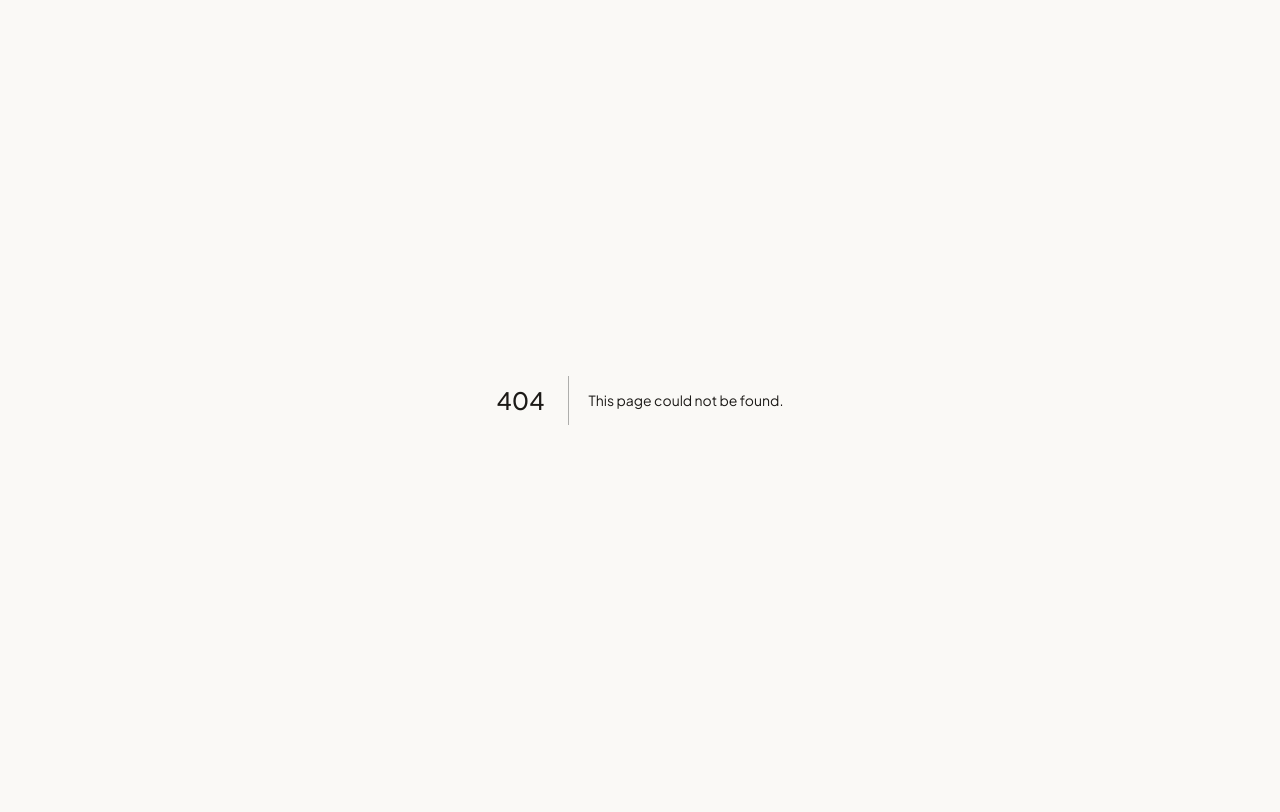
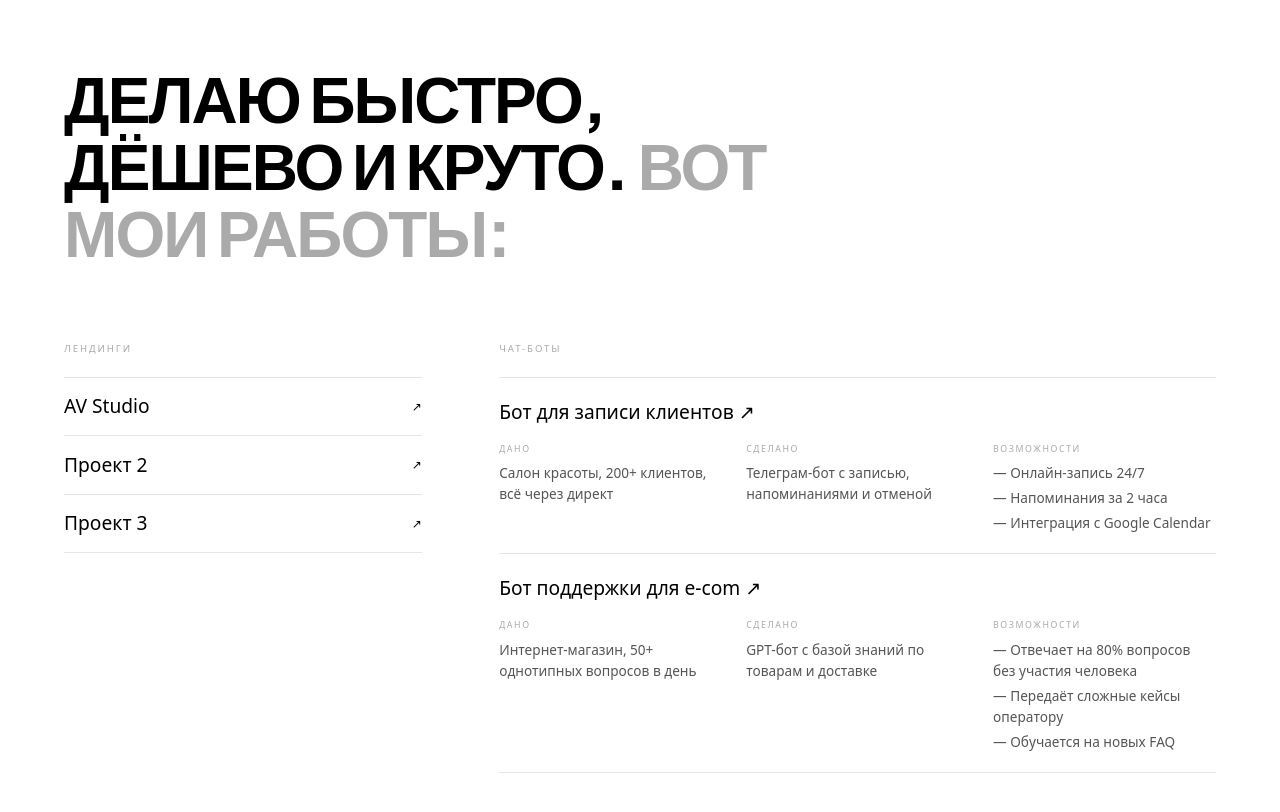
Before and after one commit to sashavee/av-studio, a Next.js app: page /portfolio in a window 1280 px wide. Before the commit this address had no page. Shown: the top 812 px of the page. Built offline with nearby package versions, Linux system fonts and the light colour scheme.

Commit message:
Add /portfolio page — BW, one screen, landings + chatbots

```diff
--- /dev/null
+++ b/app/portfolio/page.tsx
@@ -0,0 +1,159 @@
+const landings = [
+  { title: "AV Studio", url: "https://avstudio.agency" },
+  { title: "Проект 2", url: "#" },
+  { title: "Проект 3", url: "#" },
+];
+
+const bots = [
+  {
+    title: "Бот для записи клиентов",
+    url: "#",
+    given: "Салон красоты, 200+ клиентов, всё через директ",
+    done: "Телеграм-бот с записью, напоминаниями и отменой",
+    features: ["Онлайн-запись 24/7", "Напоминания за 2 часа", "Интеграция с Google Calendar"],
+  },
+  {
+    title: "Бот поддержки для e-com",
+    url: "#",
+    given: "Интернет-магазин, 50+ однотипных вопросов в день",
+    done: "GPT-бот с базой знаний по товарам и доставке",
+    features: ["Отвечает на 80% вопросов без участия человека", "Передаёт сложные кейсы оператору", "Обучается на новых FAQ"],
+  },
+];
+
+export default function Portfolio() {
+  return (
+    <main style={{
+      minHeight: "100vh",
+      background: "#fff",
+      color: "#000",
+      fontFamily: "system-ui, sans-serif",
+      display: "flex",
+      flexDirection: "column",
+      padding: "clamp(2rem, 5vw, 5rem)",
+      boxSizing: "border-box",
+    }}>
+
+      {/* Header */}
+      <h1 style={{
+        fontSize: "clamp(2rem, 5vw, 5rem)",
+        fontWeight: 900,
+        lineHeight: 1.05,
+        letterSpacing: "-0.03em",
+        textTransform: "uppercase",
+        maxWidth: "18ch",
+        marginBottom: "clamp(3rem, 6vw, 6rem)",
+      }}>
+        Делаю быстро, дёшево и круто.{" "}
+        <span style={{ color: "#aaa" }}>Вот мои работы:</span>
+      </h1>
+
+      {/* Two columns */}
+      <div style={{
+        display: "grid",
+        gridTemplateColumns: "1fr 2fr",
+        gap: "clamp(2rem, 6vw, 8rem)",
+        alignItems: "start",
+      }}>
+
+        {/* Лендинги */}
+        <div>
+          <p style={{
+            fontSize: "0.6rem",
+            letterSpacing: "0.2em",
+            textTransform: "uppercase",
+            color: "#aaa",
+            marginBottom: "1.25rem",
+          }}>
+            Лендинги
+          </p>
+          <div style={{ display: "flex", flexDirection: "column", gap: "0" }}>
+            {landings.map((l, i) => (
+              <a
+                key={i}
+                href={l.url}
+                target="_blank"
+                rel="noopener noreferrer"
+                style={{
+                  display: "flex",
+                  alignItems: "center",
+                  justifyContent: "space-between",
+                  padding: "0.9rem 0",
+                  borderTop: "1px solid #e5e5e5",
+                  textDecoration: "none",
+                  color: "#000",
+                  fontSize: "clamp(1rem, 1.5vw, 1.25rem)",
+                  fontWeight: 500,
+                  transition: "color 0.15s",
+                }}
+                onMouseEnter={e => (e.currentTarget.style.color = "#aaa")}
+                onMouseLeave={e => (e.currentTarget.style.color = "#000")}
+              >
+                <span>{l.title}</span>
+                <span style={{ fontSize: "0.75rem", letterSpacing: "0.05em" }}>↗</span>
+              </a>
+            ))}
+            <div style={{ borderTop: "1px solid #e5e5e5" }} />
+          </div>
+        </div>
+
+        {/* Чат-боты */}
+        <div>
+          <p style={{
+            fontSize: "0.6rem",
+            letterSpacing: "0.2em",
+            textTransform: "uppercase",
+            color: "#aaa",
+            marginBottom: "1.25rem",
+          }}>
+            Чат-боты
+          </p>
+          <div style={{ display: "flex", flexDirection: "column", gap: "0" }}>
+            {bots.map((b, i) => (
+              <div key={i} style={{ borderTop: "1px solid #e5e5e5", padding: "1.25rem 0" }}>
+                <div style={{ display: "flex", alignItems: "baseline", justifyContent: "space-between", marginBottom: "1rem" }}>
+                  <a
+                    href={b.url}
+                    target="_blank"
+                    rel="noopener noreferrer"
+                    style={{
+                      textDecoration: "none",
+                      color: "#000",
+                      fontSize: "clamp(1rem, 1.5vw, 1.25rem)",
+                      fontWeight: 500,
+                      transition: "color 0.15s",
+                    }}
+                    onMouseEnter={e => (e.currentTarget.style.color = "#aaa")}
+                    onMouseLeave={e => (e.currentTarget.style.color = "#000")}
+                  >
+                    {b.title} ↗
+                  </a>
+                </div>
+                <div style={{ display: "grid", gridTemplateColumns: "1fr 1fr 1fr", gap: "1.5rem" }}>
+                  <div>
+                    <p style={{ fontSize: "0.55rem", letterSpacing: "0.18em", textTransform: "uppercase", color: "#aaa", marginBottom: "0.4rem" }}>Дано</p>
+                    <p style={{ fontSize: "0.85rem", lineHeight: 1.55, color: "#555" }}>{b.given}</p>
+                  </div>
+                  <div>
+                    <p style={{ fontSize: "0.55rem", letterSpacing: "0.18em", textTransform: "uppercase", color: "#aaa", marginBottom: "0.4rem" }}>Сделано</p>
+                    <p style={{ fontSize: "0.85rem", lineHeight: 1.55, color: "#555" }}>{b.done}</p>
+                  </div>
+                  <div>
+                    <p style={{ fontSize: "0.55rem", letterSpacing: "0.18em", textTransform: "uppercase", color: "#aaa", marginBottom: "0.4rem" }}>Возможности</p>
+                    <ul style={{ listStyle: "none", padding: 0, margin: 0, display: "flex", flexDirection: "column", gap: "0.25rem" }}>
+                      {b.features.map((f, j) => (
+                        <li key={j} style={{ fontSize: "0.85rem", lineHeight: 1.55, color: "#555" }}>— {f}</li>
+                      ))}
+                    </ul>
+                  </div>
+                </div>
+              </div>
+            ))}
+            <div style={{ borderTop: "1px solid #e5e5e5" }} />
+          </div>
+        </div>
+
+      </div>
+    </main>
+  );
+}
```
